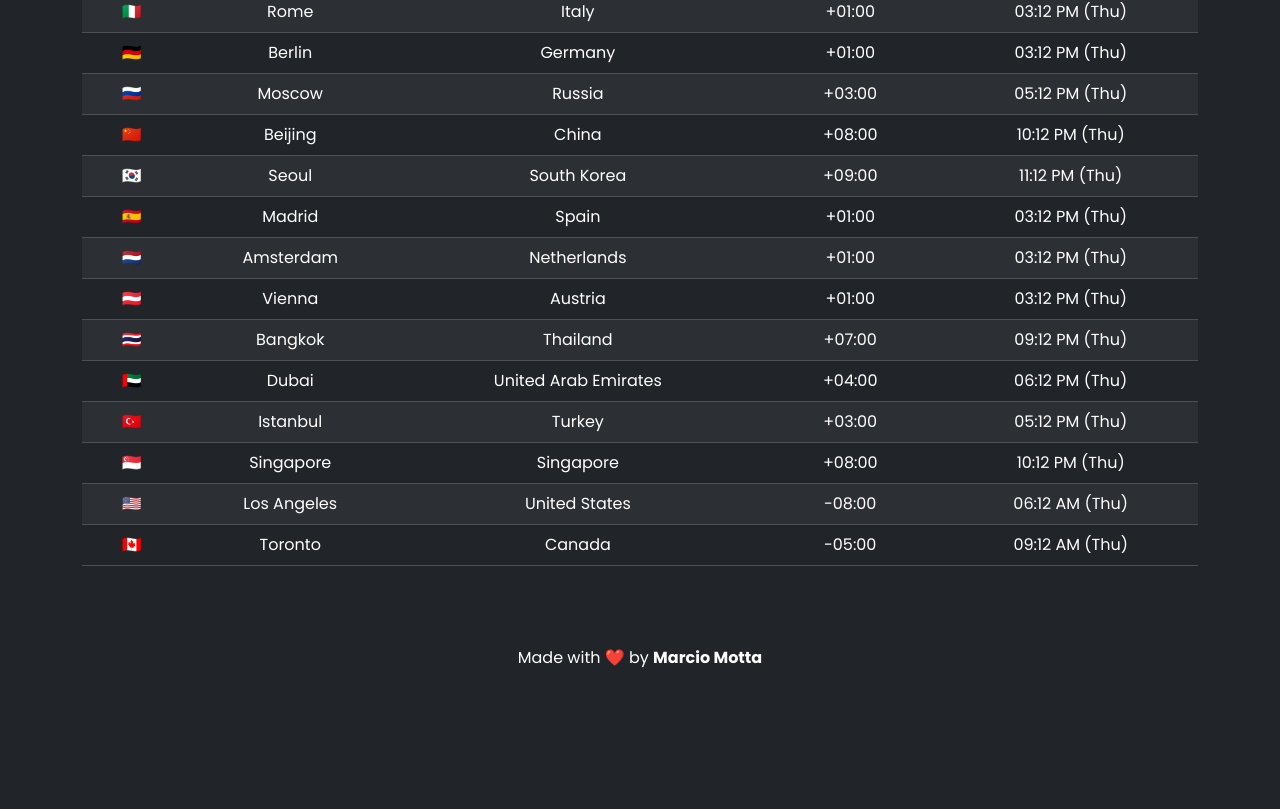
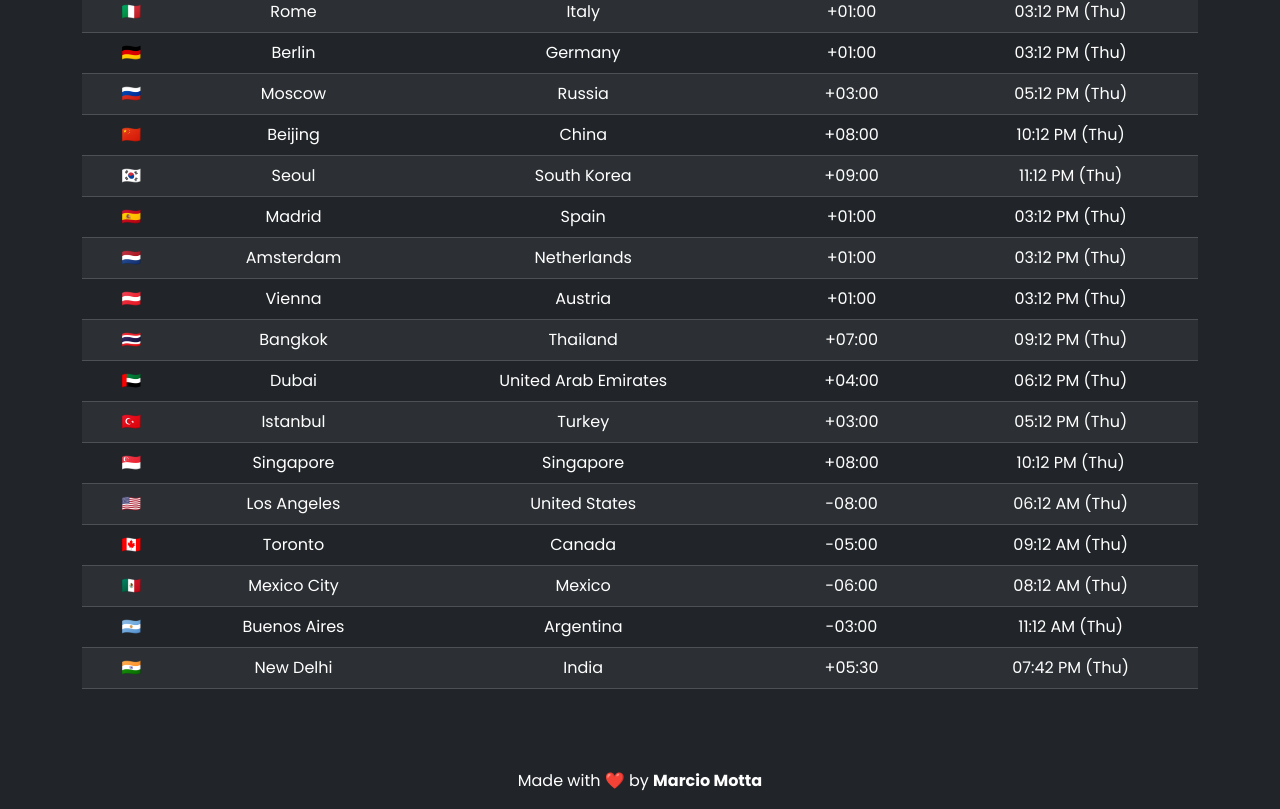
Before and after one commit to mottamarcio/theworldclocks, a React (Vite) app: page / in a window 1280 px wide. Shown: the part 732-1541 px from the top of the page. Before the commit the page ends 1418 px from the top, so only its background shows below. Built offline with nearby package versions, Linux system fonts and the light colour scheme; no server answers.

Commit message:
change meta keywords and add more countries to list

```diff
--- a/index.html
+++ b/index.html
@@ -6,7 +6,7 @@
   <meta name="viewport" content="width=device-width, initial-scale=1.0" />
   <meta name="description"
     content="The World Clocks displays the current time and date for users around the world, including popular cities and local times." />
-  <meta name="keywords" content="world clocks, timezones, local time, current time, cities time, popular cities time" />
+  <meta name="keywords" content="what time is it, world clocks, timezones, local time, current time, cities time, popular cities time, timer, time in india" />
   <meta name="author" content="Marcio Motta" />
   <meta name="robots" content="index, follow">
   <title>The World Clocks</title>
--- a/src/data/cities.ts
+++ b/src/data/cities.ts
@@ -28,5 +28,8 @@ export const cities: City[] = [
   { name: 'Istanbul', country: 'Turkey', timezone: moment.tz('Europe/Istanbul').format('Z'), capital: 'Ankara', flag: '🇹🇷' },
   { name: 'Singapore', country: 'Singapore', timezone: moment.tz('Asia/Singapore').format('Z'), capital: 'Singapore', flag: '🇸🇬' },
   { name: 'Los Angeles', country: 'United States', timezone: moment.tz('America/Los_Angeles').format('Z'), capital: 'Washington, D.C.', flag: '🇺🇸' },
-  { name: 'Toronto', country: 'Canada', timezone: moment.tz('America/Toronto').format('Z'), capital: 'Ottawa', flag: '🇨🇦' }
+  { name: 'Toronto', country: 'Canada', timezone: moment.tz('America/Toronto').format('Z'), capital: 'Ottawa', flag: '🇨🇦' },
+  { name: 'Mexico City', country: 'Mexico', timezone: moment.tz('America/Mexico_City').format('Z'), capital: 'Mexico City', flag: '🇲🇽' },
+  { name: 'Buenos Aires', country: 'Argentina', timezone: moment.tz('America/Argentina/Buenos_Aires').format('Z'), capital: 'Buenos Aires', flag: '🇦🇷' },
+  { name: 'New Delhi', country: 'India', timezone: moment.tz('Asia/Kolkata').format('Z'), capital: 'New Delhi', flag: '🇮🇳' }
 ];
```
